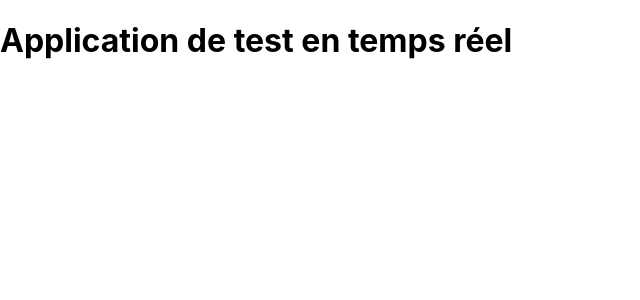
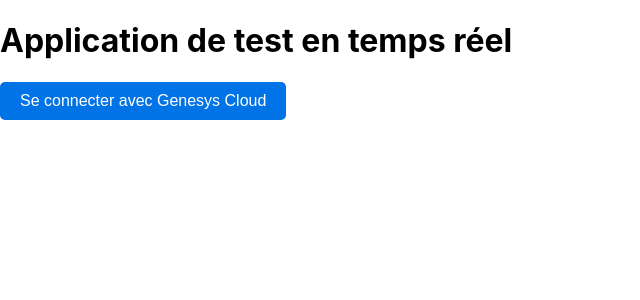
Before and after one commit to PVE-Ovalo/Dashboard-Test-Page, a React (Create React App) app: page / in a window 1280 px wide. Shown: the top 300 px of the page, without its empty margins (0-640 px from the left). Built offline with nearby package versions, Linux system fonts and the light colour scheme.

Commit message:
First deploy app

```diff
--- a/src/App.js
+++ b/src/App.js
@@ -54,7 +54,7 @@
           <Routes>
             {/*<Route path="/" element={<Dashboard />} />*}
             {/*<Route path="/pie" element={<PieChart />} />*/}
-            <Route path="/Dashboard-Test-Page/" element={<LoginButton />} />
+            <Route path="/" element={<LoginButton />} />
             <Route path="/auth/callback" element={<AuthCallback />} />
             <Route path="/dashboard" element={<Dashboard token/>} />
           </Routes>
```
